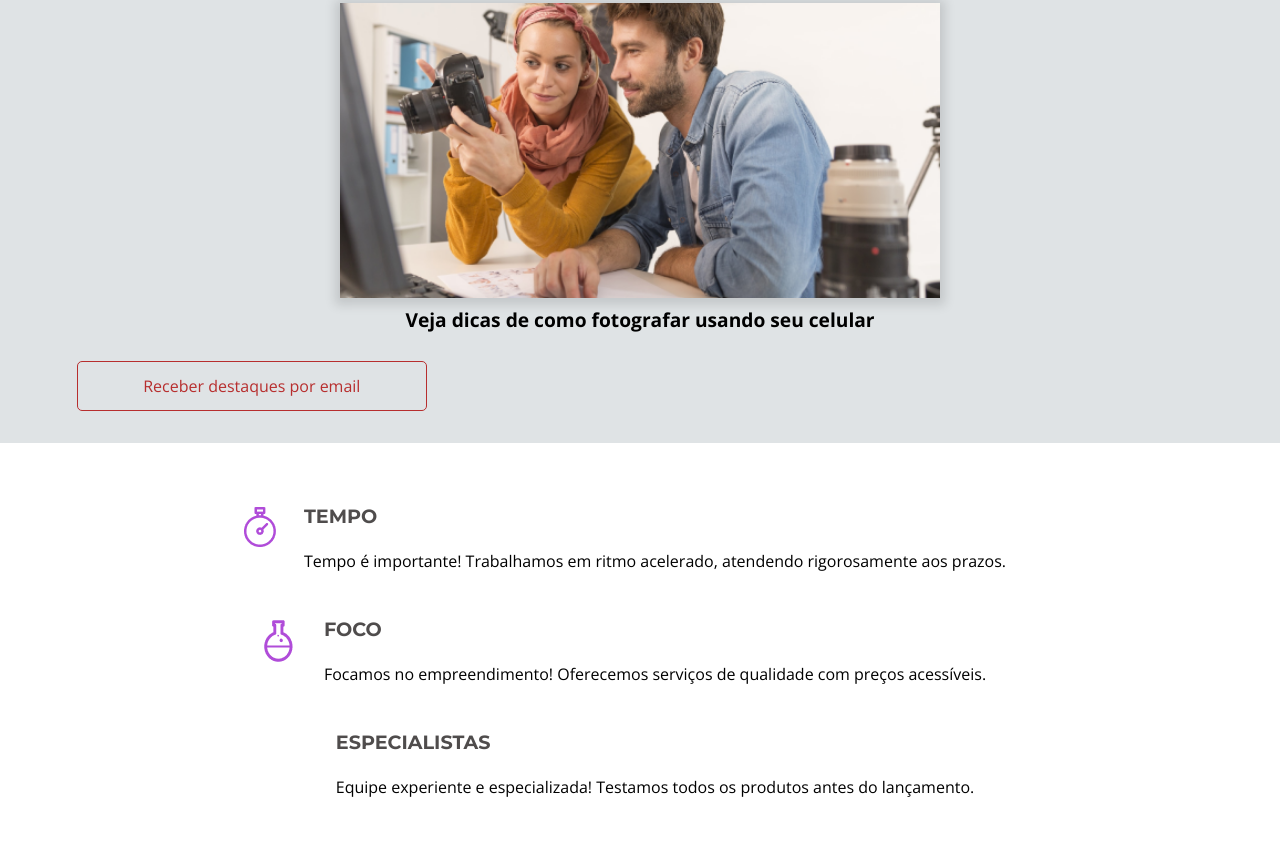
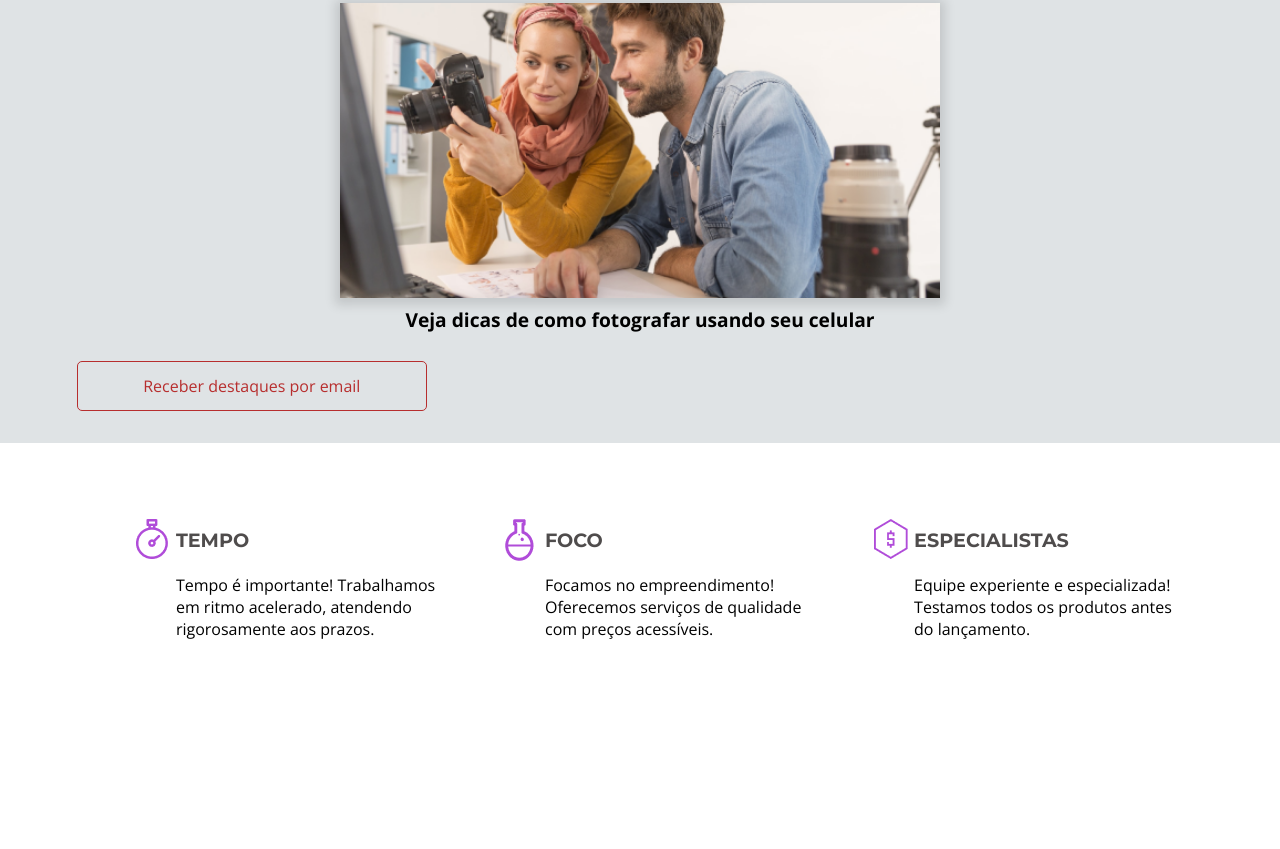
Before and after one commit to fvieir/apeperia-Alura, a plain HTML site: page index.html in a window 1280 px wide. Shown: the part 861-1710 px from the top of the page. After the commit the page ends 1589 px from the top, so only its background shows below. Drawn offline with nearby package versions, Linux system fonts and the light colour scheme.

Commit message:
Finalizando seção diferenciais

```diff
--- a/css/diferenciais.css
+++ b/css/diferenciais.css
@@ -1,20 +1,23 @@
 .diferenciais {
-    margin-top: 4rem;
-    margin-bottom: 4rem;
+    padding-top: 3.5rem;
+    padding-bottom: 3.5rem;
 }
 
 .diferenciais__lista {
     display: flex;
-    flex-direction: column;
-    align-items: center;
-
+    flex-wrap: wrap;
+    justify-content: space-evenly;
 }
 
 .diferenciais__item {
-    padding-left: 3.75rem;
-    padding-right: 1.875rem;
+    max-width: 350px;
+
+    box-sizing: border-box;
+
+    padding: 2rem 0 2rem 5rem;
 
     background-repeat: no-repeat;
+    background-position: top 1.25rem left 2.5rem;
 }
 
 .diferenciais__item--tempo {
@@ -24,16 +27,19 @@
     background-image: url('/img/icone-quimica.png');
 }
 
+.diferenciais__item--dinheiro {
+    background-image: url('/img/icone-dinheiro.png');
+}
+
 .item__titulo {
+    color: var(--cinza-escuro);
     font-weight: 700;
     font-size: 1.2rem;
+    text-transform: uppercase;
 
     margin-bottom: 1.5rem;
 }
 
 .item__texto {
-    font-weight: 400;
     line-height: normal;
-
-    margin-bottom: 3rem;
 }
--- a/index.html
+++ b/index.html
@@ -60,7 +60,7 @@
                 <h2 class="item__titulo">Foco</h2>
                 <p class="item__texto">Focamos no empreendimento! Oferecemos serviços de qualidade com preços acessíveis.</p>
             </li>
-            <li class="diferenciais__item">
+            <li class="diferenciais__item diferenciais__item--dinheiro">
                 <h2 class="item__titulo">Especialistas</h2>
                 <p class="item__texto">Equipe experiente e especializada! Testamos todos os produtos antes do lançamento.</p>
             </li>
```
